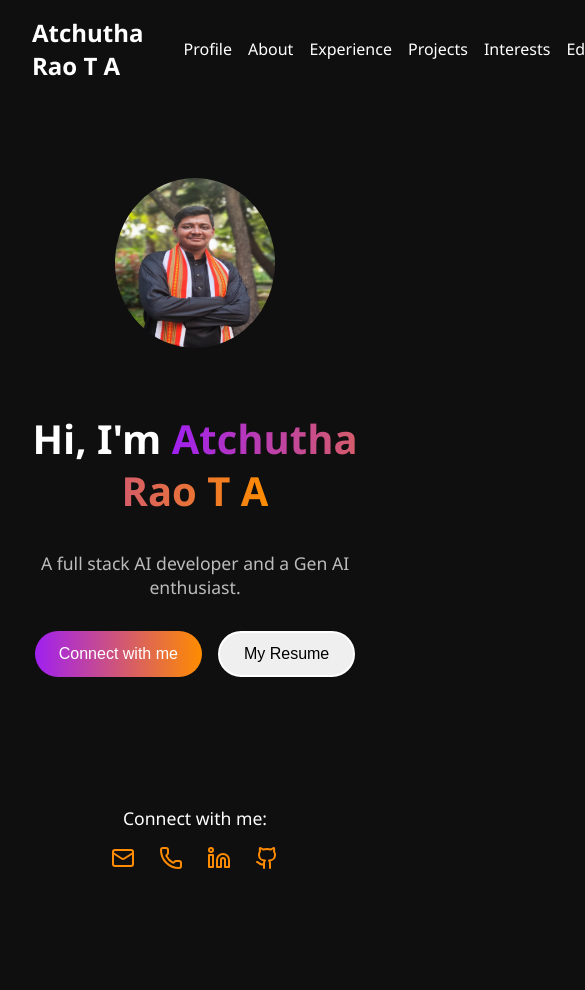
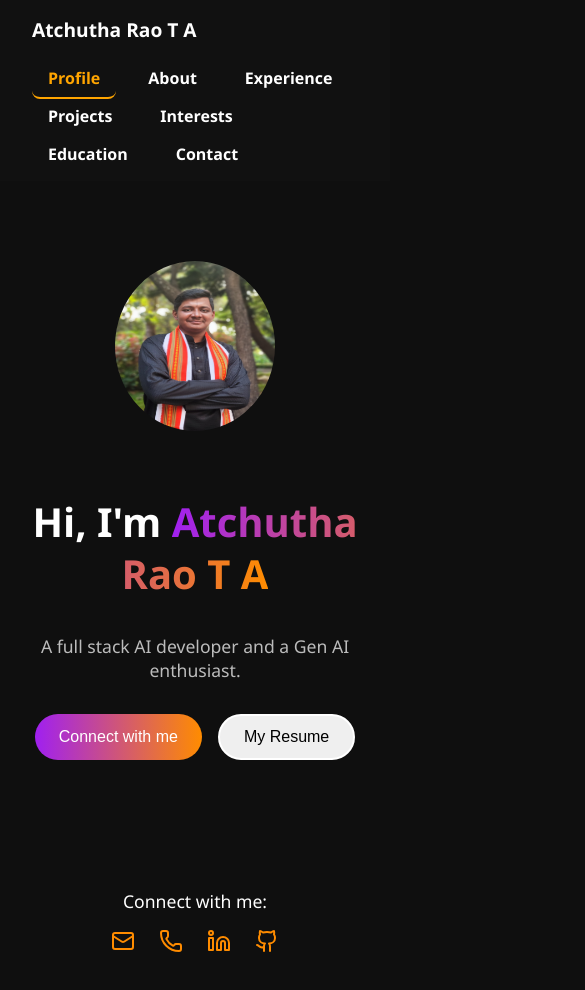
Before and after one commit to Southlaw33/atchutha-portfolio, a React (Vite) app: page / in a window 390 px wide. Shown: the top 990 px of the page, 585 px wide, since content can reach past the window. Before the commit the page ends 907 px from the top, so only its background shows below. Built offline with nearby package versions, Linux system fonts and the light colour scheme.

Commit message:
Refactor NavBar component to enhance link styling and improve responsiveness

```diff
--- a/src/components/NavBar.css
+++ b/src/components/NavBar.css
@@ -1,30 +1,72 @@
 .navbar {
   position: sticky;
   top: 0;
-  background-color: #0f0f0f;
+  background-color: #111;
+  padding: 1rem 2rem;
   display: flex;
-  justify-content: space-between;
-  align-items: center;
-  padding: 1rem 2rem;
+  flex-wrap: wrap;
+  gap: 1rem;
   z-index: 1000;
+  justify-content: center;
+}
+
+.logo {
+  color: white;
+  font-weight: bold;
+  font-size: 1.2rem;
+  margin-right: auto;
 }
 
 .nav-links {
   list-style: none;
   display: flex;
+  flex-wrap: wrap;
   gap: 1rem;
+  margin: 0;
+  padding: 0;
 }
 
-.nav-links li a {
-  color: white;
-  font-weight: 500;
+.nav-links li {
+  display: inline-block;
 }
 
-.logo {
-  font-size: 1.5rem;
+.nav-link {
+  color: #fff;
+  text-decoration: none;
   font-weight: bold;
+  transition: color 0.3s ease;
+  padding: 0.5rem 1rem;
+  border-radius: 0.5rem;
 }
 
-.x-color {
-  color: #ff4fd8;
+.nav-link:hover {
+  color: #ffa500;
+  background-color: #222;
 }
+
+.nav-link.visited {
+  color: #b266ff; /* visited purple */
+}
+
+.nav-link.active {
+  color: #ffa500;
+  border-bottom: 2px solid #ffa500;
+}
+
+
+/* Responsive tweaks */
+@media (max-width: 768px) {
+  .navbar {
+    flex-direction: column;
+    align-items: center;
+  }
+
+  .logo {
+    margin-bottom: 0.5rem;
+  }
+
+  .nav-link {
+    width: 100%;
+    text-align: center;
+  }
+}
--- a/src/components/NavBar.tsx
+++ b/src/components/NavBar.tsx
@@ -6,13 +6,13 @@ export default function Navbar() {
     <nav className="navbar">
       <div className="logo">Atchutha Rao T A</div>
       <ul className="nav-links">
-        <li><NavLink to="/">Profile</NavLink></li>
-        <li><NavLink to="/about">About</NavLink></li>
-        <li><NavLink to="/work-experience">Experience</NavLink></li>
-        <li><NavLink to="/projects">Projects</NavLink></li>
-        <li><NavLink to="/interests">Interests</NavLink></li>
-        <li><NavLink to="/education">Education</NavLink></li>
-        <li><NavLink to="/contact">Contact</NavLink></li>
+        <li><NavLink to="/" className={({ isActive }) => `nav-link${isActive ? ' active' : ''}`}>Profile</NavLink></li>
+        <li><NavLink to="/about" className={({ isActive }) => `nav-link${isActive ? ' active' : ''}`}>About</NavLink></li>
+        <li><NavLink to="/work-experience" className={({ isActive }) => `nav-link${isActive ? ' active' : ''}`}>Experience</NavLink></li>
+        <li><NavLink to="/projects" className={({ isActive }) => `nav-link${isActive ? ' active' : ''}`}>Projects</NavLink></li>
+        <li><NavLink to="/interests" className={({ isActive }) => `nav-link${isActive ? ' active' : ''}`}>Interests</NavLink></li>
+        <li><NavLink to="/education" className={({ isActive }) => `nav-link${isActive ? ' active' : ''}`}>Education</NavLink></li>
+        <li><NavLink to="/contact" className={({ isActive }) => `nav-link${isActive ? ' active' : ''}`}>Contact</NavLink></li>
       </ul>
     </nav>
   );
```
